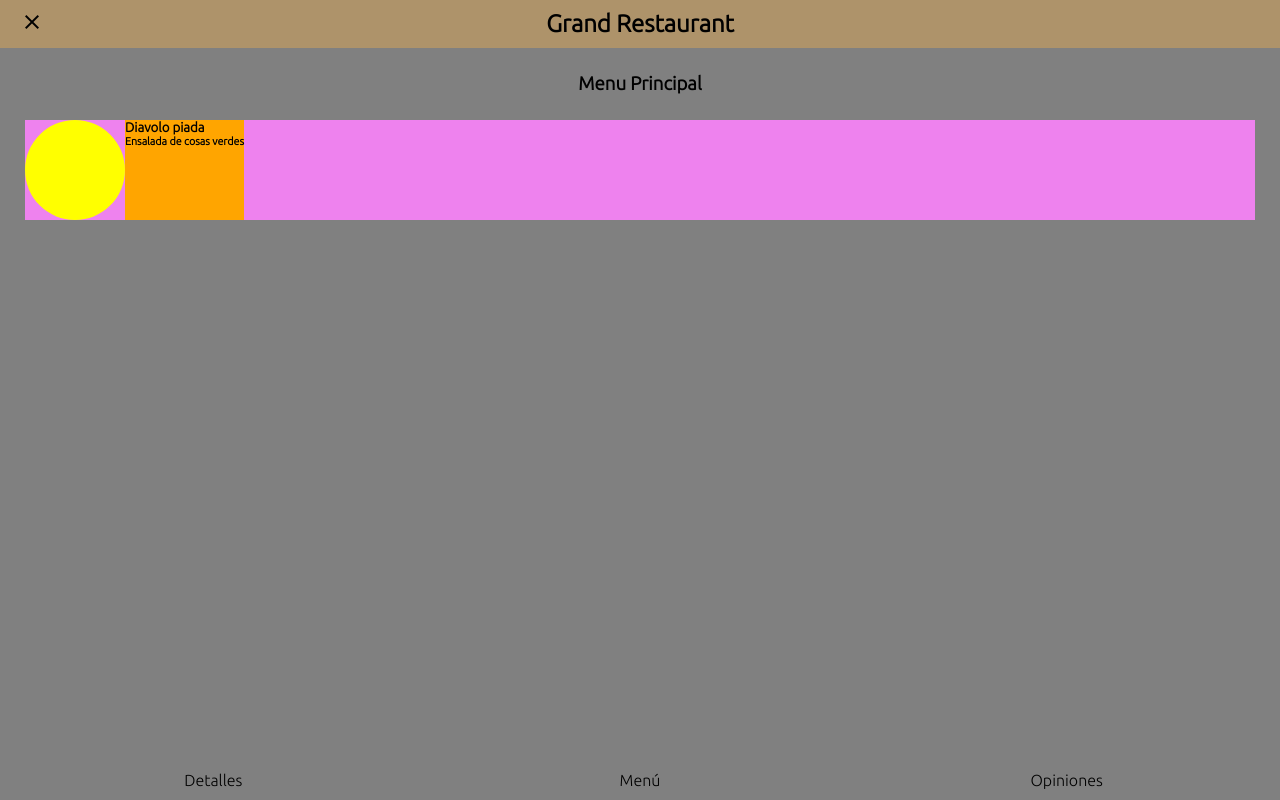
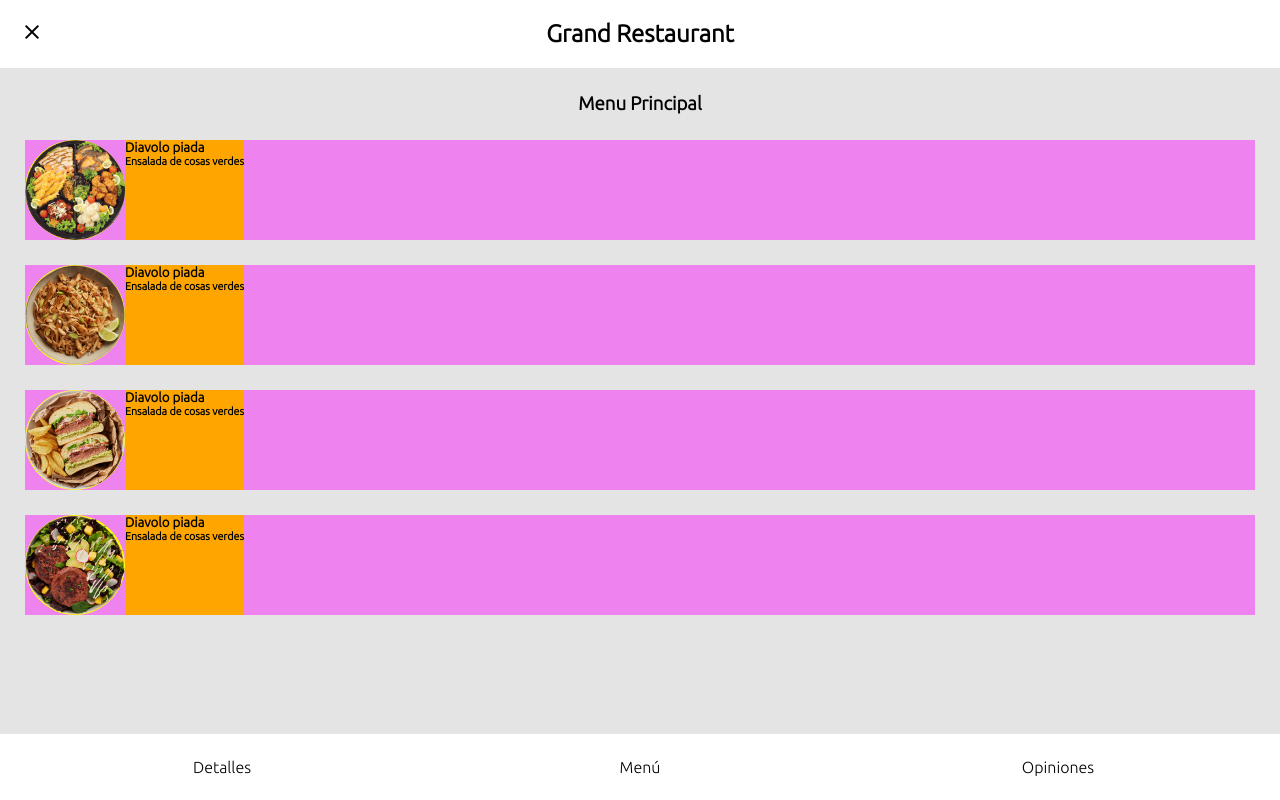
Before and after one commit to IvanRossin1/tp_chaza23, a PHP site: page /trabajospracticos/menu.html in a window 1280 px wide. Run offline with PHP 8.4, Linux system fonts and the light colour scheme.

Commit message:
cambios menu

```diff
--- a/trabajospracticos/css/tp2.css
+++ b/trabajospracticos/css/tp2.css
@@ -21,7 +21,7 @@
 
 /*SELECTOR*/
 ::-webkit-scrollbar-thumb {
-    background: rgb(109, 223, 185);
+    background: #00CE8C;
     ;
     border-radius: 5px;
 }
@@ -187,6 +199,13 @@
 .img > img {
     height: 100%;
     object-fit: cover;
+}
+
+.img_menu > img {
+    height: 100%;
+    width: 100px;
+    object-fit: cover;
+    border-radius: 50%;
 }
 
 .card .img {
@@ -254,9 +286,11 @@ main ul li {text-align: center;}
 }
 
 .nav_mobile ul {
+    padding: 13px;
     display: flex;
     justify-content: space-between;
     /* list-style: none; */
+    background-color: white;
 }
 
 .nav_mobile ul li {
@@ -285,8 +319,8 @@ main ul li {text-align: center;}
 
 .banner{
     width: 100%;
-    background-color: rgb(174, 147, 106);
-    padding: 10px;
+    background-color: white;
+    padding: 20px;
 }
 
 .banner button {
--- a/trabajospracticos/menu.html
+++ b/trabajospracticos/menu.html
@@ -11,7 +11,7 @@
         <link rel="stylesheet" href="https://cdnjs.cloudflare.com/ajax/libs/font-awesome/6.4.0/css/all.min.css">
         <title>Menu Grand Restaurant</title>
     </head>
-    <body bgcolor="gray">
+    <body bgcolor="#E4E4E4">
         <header class="banner flex centrar_h posrel">
             <button class="material-icons-outlined ubuntu pa">close</button>
             <h2 class="ubuntu">Grand Restaurant</h2>
@@ -23,7 +23,42 @@
             <h3>Menu Principal</h3>
 
             <article class="item_menu flex">
-                <div class="plato"></div>
+                <div class="plato img_menu">
+                    <img src="img/menu1.png">
+                </div>
+                <div class="descripcion"></div>
+                <span>
+                    <h5>Diavolo piada</h5>
+                    <h6>Ensalada de cosas verdes</h6>
+                </span>
+            </article>
+
+            <article class="item_menu flex">
+                <div class="plato img_menu">
+                    <img src="img/menu6.png">
+                </div>
+                <div class="descripcion"></div>
+                <span>
+                    <h5>Diavolo piada</h5>
+                    <h6>Ensalada de cosas verdes</h6>
+                </span>
+            </article>
+
+            <article class="item_menu flex">
+                <div class="plato img_menu">
+                    <img src="img/menu7.png">
+                </div>
+                <div class="descripcion"></div>
+                <span>
+                    <h5>Diavolo piada</h5>
+                    <h6>Ensalada de cosas verdes</h6>
+                </span>
+            </article>
+
+            <article class="item_menu flex">
+                <div class="plato img_menu">
+                    <img src="img/menu8.png">
+                </div>
                 <div class="descripcion"></div>
                 <span>
                     <h5>Diavolo piada</h5>
@@ -34,9 +69,9 @@
 
         <footer class="nav_mobile ubuntu">
             <ul>
-                <li a href="resto.html">Detalles</a></li>
-                <li a href="menu.html">Menú</a></li>
-                <li a href="#">Opiniones</a></li>
+                <li a target="_blank" href="resto.html">Detalles</a></li>
+                <li a target="_blank" href="menu.html">Menú</a></li>
+                <li a target="_blank" href="#">Opiniones</a></li>
             </ul>
         </footer>
 
```
Also changed, not shown: other parts of trabajospracticos/css/tp2.css (+32 -7 lines), trabajospracticos/resto.html (+10 -9 lines), trabajospracticos/img/menu1.png (added), trabajospracticos/img/menu2.png (added), trabajospracticos/img/menu3.png (added), trabajospracticos/img/menu4.png (added), trabajospracticos/img/menu5.png (added), trabajospracticos/img/menu6.png (added), trabajospracticos/img/menu7.png (added), trabajospracticos/img/menu8.png (added).
